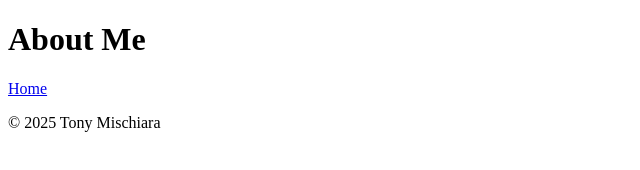
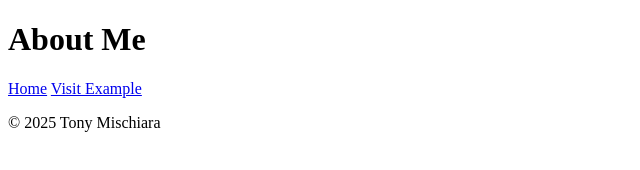
Before and after one commit to TonyMischiara/Amischiara_HW6, a plain HTML site: page about.html in a window 1280 px wide. Shown: the whole page, without its empty margins (0-640 px from the left). Drawn offline with Linux system fonts and the light colour scheme.

```diff
--- a/about.html
+++ b/about.html
@@ -11,6 +11,7 @@
     </header>
     <nav>
       <a href="index.html">Home</a>
+      <a href="https://www.example.com" target="_blank">Visit Example</a>
     </nav>
     <footer>
       <p>© 2025 Tony Mischiara</p>
```
Also changed, not shown: 2 other files.
